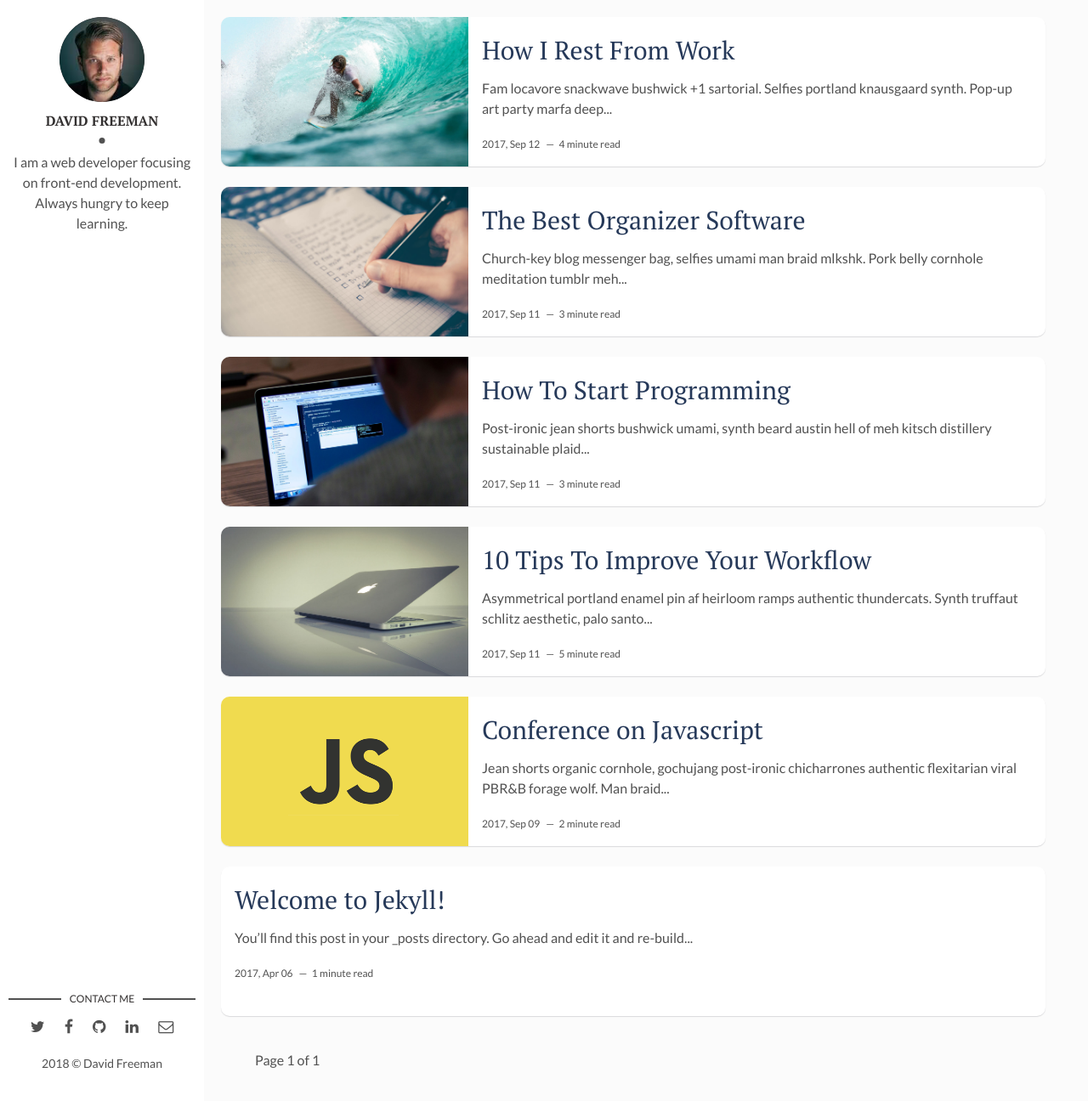
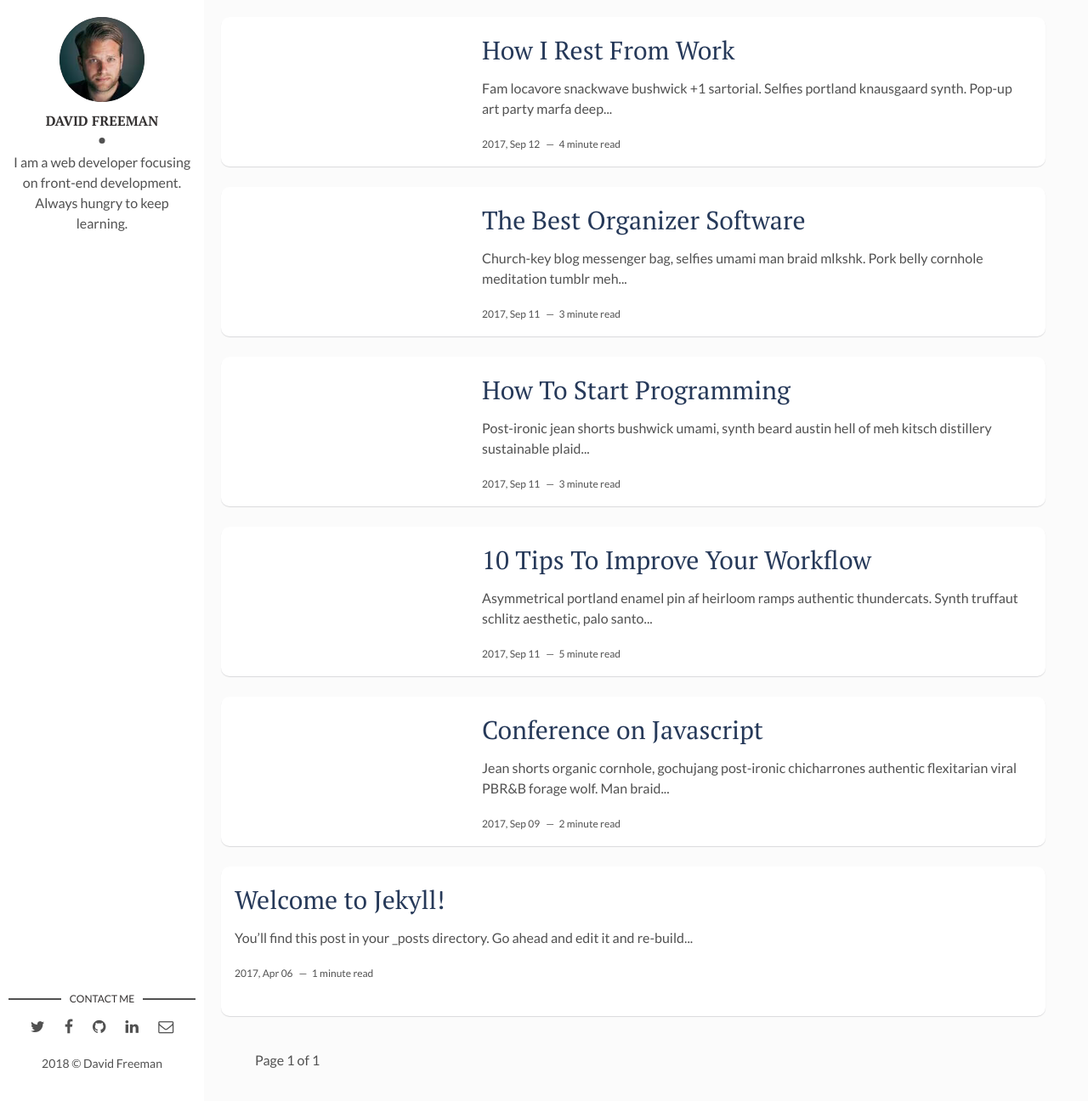
Before and after one commit to nunogand/teste_web, a Jekyll site: the page built from index.html, in a window 1280 px wide and 1296 px high. Shown: the whole window at 85% size. Built offline with Jekyll 4.4.1, drawn with Linux system fonts in a browser that asks for light colours; the list of posts is cut into pages by our own code.

Commit message:
Update index.html

```diff
--- a/index.html
+++ b/index.html
@@ -4,7 +4,7 @@ layout: main
 {% for post in paginator.posts %}
 <article class="post">
   {% if post.img %}
-    <a class="post-thumbnail" style="background-image: url({{"/assets/img/" | prepend: site.baseurl | append : post.img}})" href="{{post.url | prepend: site.baseurl}}"></a>
+    <a class="post-thumbnail" style="background-image: url({{"/assets/img/" | prepend: site.baseurl | append : post.img}}) href="{{post.url | prepend: site.baseurl}}"></a>
   {% else %}
   {% endif %}
   <div class="post-content">
```
